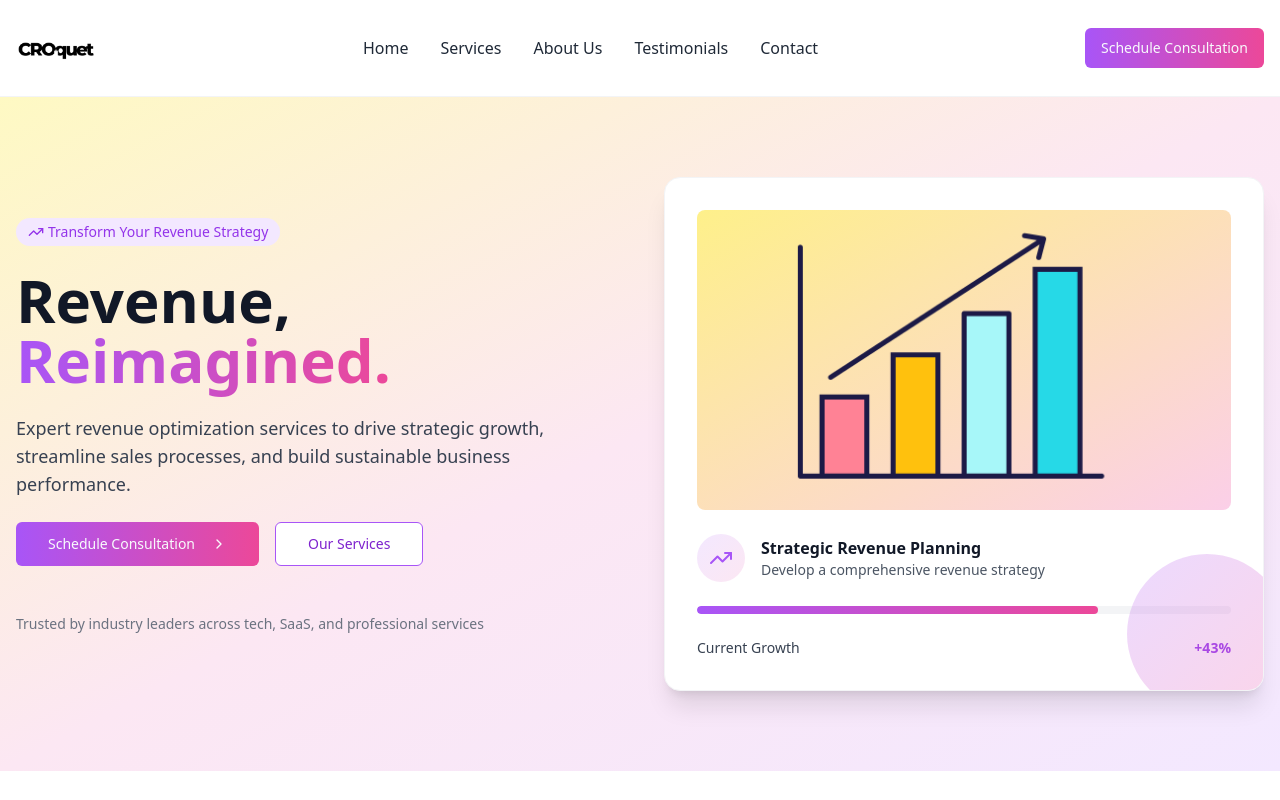
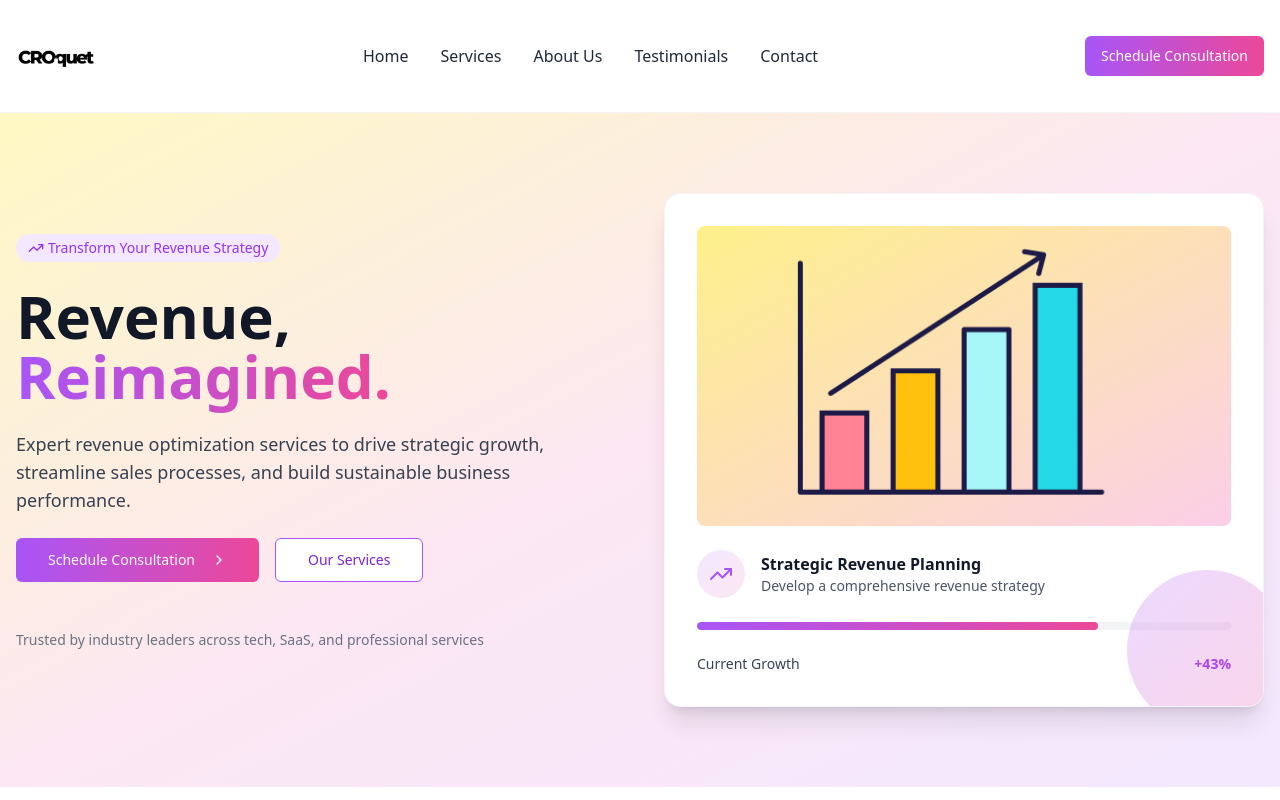
Before and after one commit to jamesabevan/revenue-roadmap-website, a React (Vite) app: page / in a window 1280 px wide. Shown: the top 800 px of the page. Built offline with nearby package versions, Linux system fonts and the light colour scheme.

Commit message:
Visual edit in Lovable
Edited UI in Lovable

```diff
--- a/src/components/layout/Navbar.tsx
+++ b/src/components/layout/Navbar.tsx
@@ -20,7 +20,7 @@ const Navbar = () => {
     name: "Contact",
     href: "#contact"
   }];
-  return <nav className="border-b border-gray-100 bg-transparent backdrop-blur-md sticky top-0 z-30 py-[8px]">
+  return <nav className="py-4 border-b-[0.5px] border-gray-100 bg-transparent backdrop-blur-md sticky top-0 z-30">
       <div className="container mx-auto px-4 flex justify-between items-center">
         <a href="/" className="flex items-center">
           <img alt="CROquet Logo" src="/lovable-uploads/f43c7108-e965-4ce0-86a3-594bd4da207d.png" className="h-20" />
```
